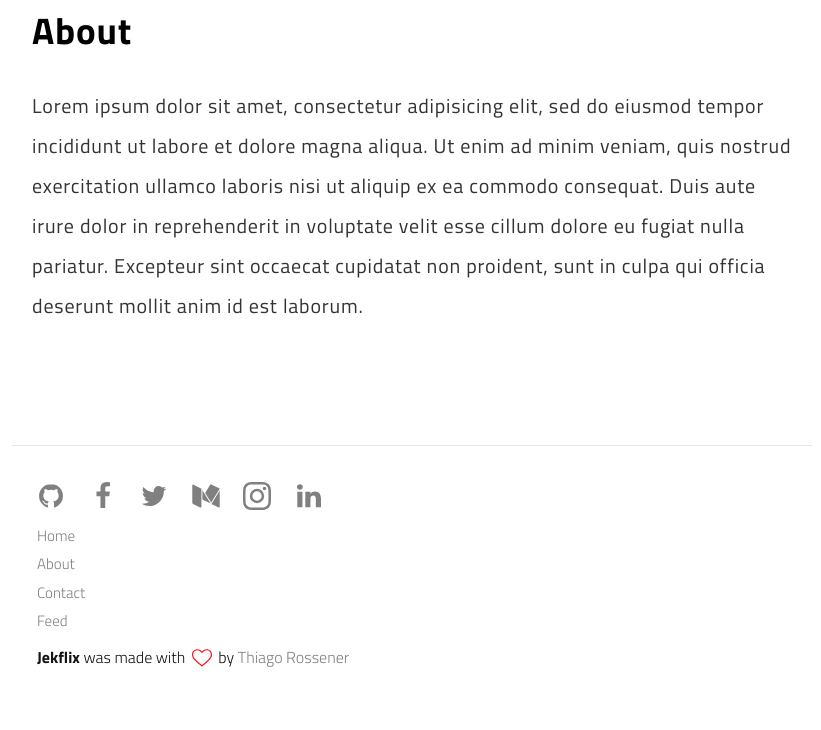
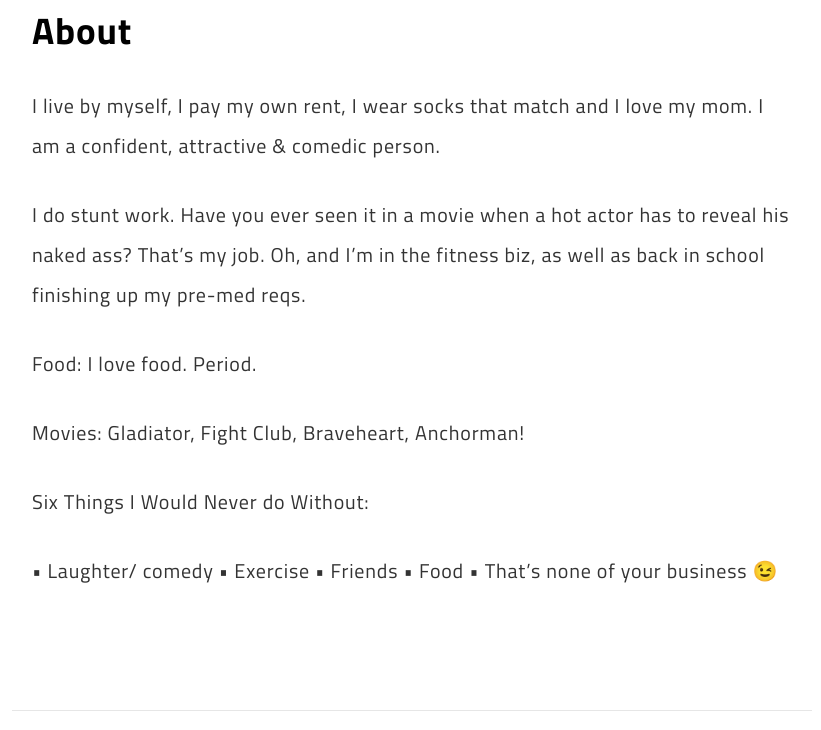
Before and after one commit to smilegithub01/smilegithub01.github.io, a Jekyll site: the page built from about.md, in a window 1280 px wide and 900 px high, scrolled down 264 px, cut to the strip 170-900 px from the top of the window. Shown: the whole strip, without its empty margins (228-1049 px from the left). Built offline with Jekyll 4.4.1, drawn with Linux system fonts in a browser that asks for light colours; before the commit the page ends 1140 px from its top, so only the background shows below that.

Commit message:
add own story

```diff
--- a/_config.yml
+++ b/_config.yml
@@ -1,7 +1,7 @@
 # Site Settings
 title: Jenkov | A Blog for Jenkov Deng
-email: youremail@xyz.com
-description: Some text about your blog.
+email: vip_smiled@163.com
+description: A awesome Blog.
 baseurl: "/" # the subpath of your site, e.g. /blog
 url: "https://smilegithub01.github.io" # the base hostname & protocol for your site
 google_analytics: "UA-XXXXXXXX-X"
@@ -15,10 +15,8 @@ disqus_username: disqus_username
 # Remove the item if you don't need it
 github_username: smilegithub01
 facebook_username: 邓阿康
-twitter_username: twitter_username
-instagram_username: instagram_username
 linkedin_username: 邓阿康
-medium_username: medium_username
+
 
 # Build settings
 markdown: kramdown
--- a/_includes/author.html
+++ b/_includes/author.html
@@ -1,6 +1,6 @@
 <section class="author" itemprop="author">
   <div class="details" itemscope itemtype="http://schema.org/Person">
-    <img itemprop="image" class="img-rounded" src="http://res.cloudinary.com/dm7h7e8xj/image/upload/c_fill,h_200,w_200/v1504971955/neo_ruqszk.jpg" alt="{{ site.name }}">
+    <img itemprop="image" class="img-rounded" src="https://avatars1.githubusercontent.com/u/12512626?s=400&u=9a7d72cbb2d6e3ebd6fea2d482d694fc6e6eea6e&v=4" alt="{{ site.name }}">
     <p class="def">Author</p>
     <h3 class="name">
       <a itemprop="name" href="https://github.com/{{ site.github_username }}">{{ site.username }}</a>
--- a/about.md
+++ b/about.md
@@ -9,9 +9,18 @@ permalink: /about/
 
 ## About
 
-Lorem ipsum dolor sit amet, consectetur adipisicing elit, sed do eiusmod
-tempor incididunt ut labore et dolore magna aliqua. Ut enim ad minim veniam,
-quis nostrud exercitation ullamco laboris nisi ut aliquip ex ea commodo
-consequat. Duis aute irure dolor in reprehenderit in voluptate velit esse
-cillum dolore eu fugiat nulla pariatur. Excepteur sint occaecat cupidatat non
-proident, sunt in culpa qui officia deserunt mollit anim id est laborum.
+I live by myself, I pay my own rent, I wear socks that match and I love my mom. I am a confident, attractive & comedic person.
+
+I do stunt work. Have you ever seen it in a movie when a hot actor has to reveal his naked ass? That’s my job. Oh, and I’m in the fitness biz, as well as back in school finishing up my pre-med reqs.
+
+Food: I love food. Period.
+
+Movies: Gladiator, Fight Club, Braveheart, Anchorman!
+
+Six Things I Would Never do Without:
+
+• Laughter/ comedy
+• Exercise
+• Friends
+• Food
+• That’s none of your business 😉
```
